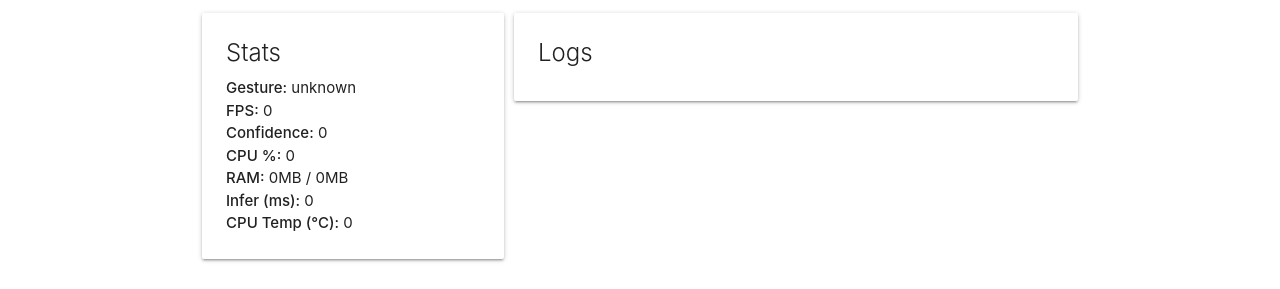
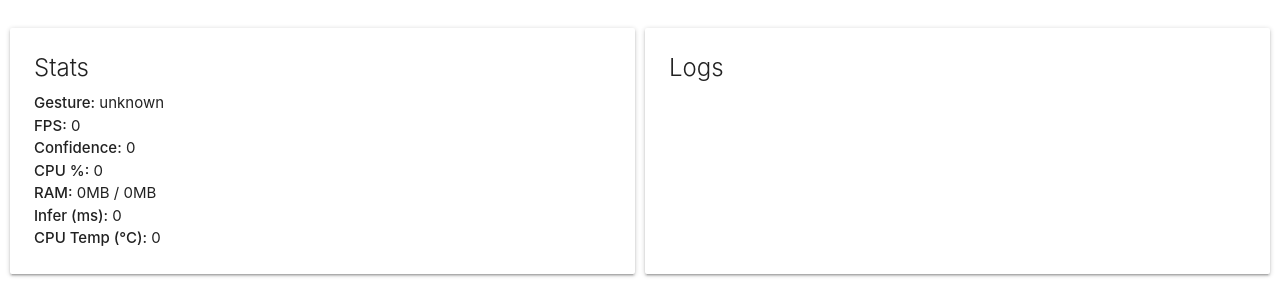
Before and after one commit to dav354/seminar, a Flask app: page / in a window 1280 px wide. Shown: the part 600-889 px from the top of the page. Before the commit the page ends 862 px from the top, so only its background shows below. Run offline with Flask 3, Linux system fonts and the light colour scheme; data that the repository does not hold is empty; parts of the project's set-up code (start-up, migrations or seed data) failed here and were passed over.

Commit message:
use full width

```diff
--- a/templates/index.html
+++ b/templates/index.html
@@ -37,15 +37,23 @@
       padding-right: 10px !important;
     }
 
+    .container-fluid {
+      padding-left: 10px !important;
+      padding-right: 10px !important;
+      width: 100% !important;
+      max-width: 100% !important;
+    }
+
     /* Responsive video max size */
     .video-stream img {
       width: 100%;
       height: auto;
       max-height: calc(100vh - 280px);
       object-fit: cover;
+      margin-top: 15px;
     }
 
-    /* Stats and logs layout */
+    /* Stats and Logs layout */
     .bottom-row {
       display: flex;
       flex-wrap: wrap;
@@ -53,18 +61,20 @@
       gap: 10px;
     }
 
-    .stats-col {
-      flex: 1 1 220px;
+    .stats-col,
+    .logs-col {
+      flex: 1 1 300px;
+      display: flex;
+      flex-direction: column;
     }
 
-    .logs-col {
-      flex: 2 1 400px;
+    .card-content {
+      flex: 1;
     }
 
-    .logs-col .card-content {
-      max-height: 300px;
-      overflow-y: auto;
+    #logMessages {
       font-size: 0.9em;
+      white-space: pre-line;
     }
 
     @media (max-width: 800px) {
@@ -74,25 +84,33 @@
         flex: 1 1 100%;
       }
     }
+
+    /* Dark mode toggle icon */
+    .dark-toggle {
+      cursor: pointer;
+      color: white;
+      font-size: 1.5rem;
+      line-height: 1.5rem;
+      margin-right: 1rem;
+    }
   </style>
 </head>
 
 <body class="">
 
-  <!-- Navbar  -->
+  <!-- Navbar -->
   <nav class="navbar blue">
-    <div class="nav-wrapper container">
-      <a href="#" class="brand-logo">Gesture‑Stream</a>
+    <div class="nav-wrapper container-fluid">
+      <a href="#" class="brand-logo">Gesture-Stream</a>
       <ul class="right">
         <li>
-          <!-- Darkmode Toggle Icon  -->
           <i id="darkModeToggle" class="material-icons dark-toggle">brightness_6</i>
         </li>
       </ul>
     </div>
   </nav>
 
-  <div class="container">
+  <div class="container-fluid">
     <!-- Video Stream -->
     <div class="video-stream">
       <img src="{{ url_for('video_feed') }}" alt="Live Video">
@@ -103,7 +121,7 @@
 
       <!-- Stats Column -->
       <div class="stats-col">
-        <div class="card">
+        <div class="card" style="height: 100%;">
           <div class="card-content">
             <span class="card-title">Stats</span>
             <p><strong>Gesture:</strong> <span id="gesture">…</span></p>
@@ -119,7 +137,7 @@
 
       <!-- Logs Column -->
       <div class="logs-col">
-        <div class="card">
+        <div class="card" style="height: 100%;">
           <div class="card-content">
             <span class="card-title">Logs</span>
             <div id="logMessages">…</div>
@@ -133,7 +151,7 @@
   <!-- Materialize JS -->
   <script src="https://cdnjs.cloudflare.com/ajax/libs/materialize/1.0.0/js/materialize.min.js"></script>
   <script>
-    // Single-icon dark mode toggle
+    // Dark mode toggle
     const toggleIcon = document.getElementById('darkModeToggle');
     const body = document.body;
 
```
